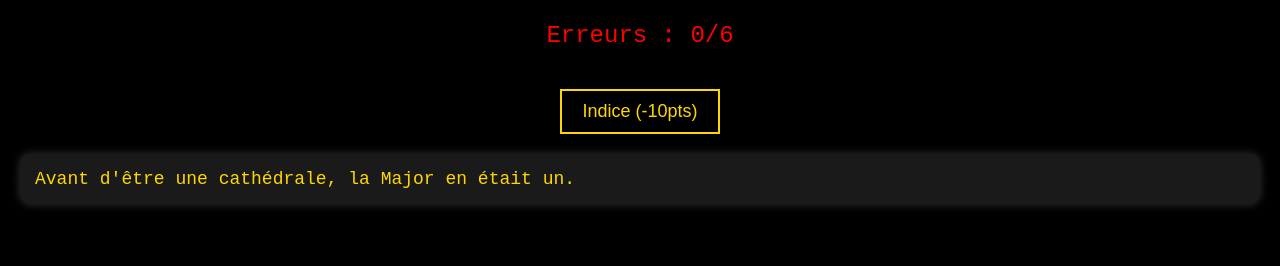
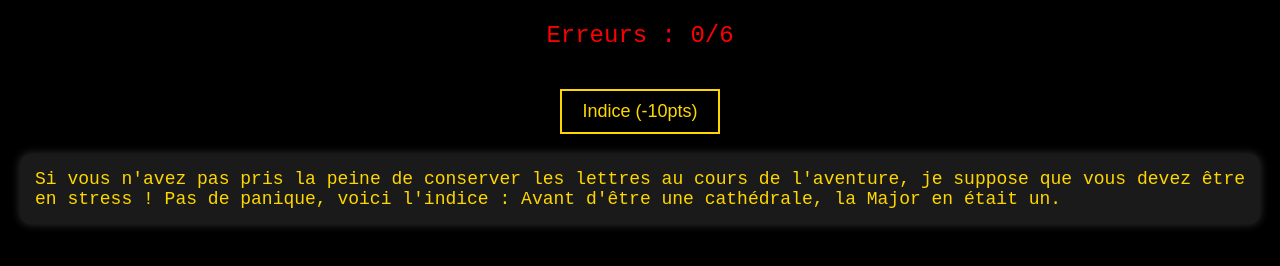
Before and after one commit to voyageurdutemps/main, a plain HTML site: page page14.html in a window 1280 px wide. Both pictures are taken after a click on the button "Indice (-10pts)". Shown: the part 248-514 px from the top of the page. Drawn offline with Linux system fonts and the light colour scheme.

Commit message:
Update page14.html

```diff
--- a/page14.html
+++ b/page14.html
@@ -112,7 +112,8 @@
 
     <!-- Texte caché pour l'indice -->
     <div id="infoText" class="hidden-text">
-      Avant d'être une cathédrale, la Major en était un.
+      Si vous n'avez pas pris la peine de conserver les lettres au cours de l'aventure, je suppose que vous devez être en stress !
+      Pas de panique, voici l'indice : Avant d'être une cathédrale, la Major en était un.
     </div>
 
     <!-- Boutons fin de partie -->
```
